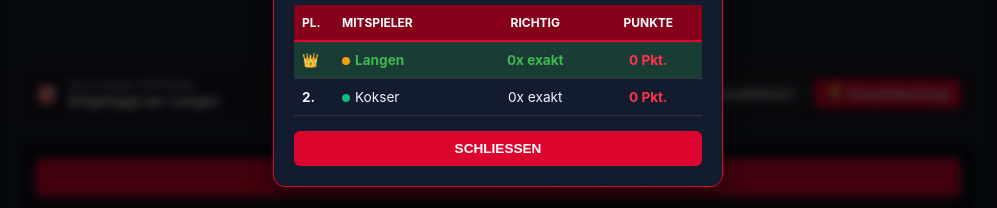
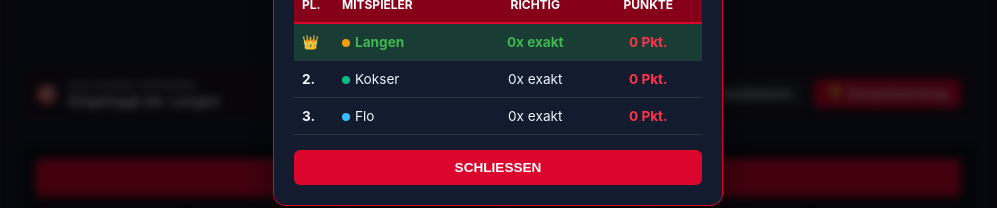
Before and after one commit to Zechenhauer/Mia-san-mia, a plain HTML site: page index.html in a window 1280 px wide. Both pictures are taken after a click on the button "🏆 Gesamtwertung". Shown: the part 359-567 px from the top of the page, without its empty margins (142-1139 px from the left). Drawn offline with nearby package versions, Linux system fonts and the light colour scheme; no server answers.

Commit message:
Update index.html

```diff
--- a/index.html
+++ b/index.html
@@ -43,7 +43,6 @@
             box-shadow: 0 4px 20px rgba(220, 5, 45, 0.15);
         }
 
-        /* Banner Wrapper: Zentriert das Banner in der Kachel */
         .banner-wrapper {
             width: 100%;
             display: flex;
@@ -54,7 +53,6 @@
             overflow: hidden;
         }
 
-        /* Banner Styling: Roter Rahmen schmiegt sich exakt um das Bild */
         .app-banner {
             width: auto;
             max-width: 100%;
@@ -67,7 +65,6 @@
             display: block;
         }
 
-        /* Optimierung für Handys */
         @media (max-width: 600px) {
             .app-banner {
                 max-height: 140px;
@@ -134,7 +131,6 @@
             font-weight: 600;
         }
 
-        /* Tippspiel Header Leiste */
         .tippspiel-bar {
             background: #1b1622;
             border: 1px solid var(--border-color);
@@ -274,7 +270,6 @@
             text-transform: uppercase;
         }
 
-        /* Spielerfoto in der Torschützenliste */
         .scorer-row-content {
             display: flex;
             align-items: center;
@@ -290,7 +285,6 @@
             flex-shrink: 0;
         }
 
-        /* Vereinslogo in Tabellen & Spielplan */
         .team-cell-content {
             display: flex;
             align-items: center;
@@ -303,7 +297,6 @@
             flex-shrink: 0;
         }
 
-        /* Tipp-Badges unter Partien */
         .tips-container {
             display: flex;
             flex-wrap: wrap;
@@ -320,7 +313,6 @@
             gap: 3px;
         }
 
-        /* Modal */
         .modal-overlay {
             position: fixed;
             inset: 0;
@@ -433,7 +425,6 @@
 <body>
 
 <div class="container">
-    <!-- Banner mit passgenauem Rahmen und App-Hintergrund drumherum -->
     <div class="banner-wrapper">
         <img src="https://lhusylpjnujlqomougmg.supabase.co/storage/v1/object/public/Bilder/banner_Bayern.png" alt="FC Bayern Banner" class="app-banner">
     </div>
@@ -459,9 +450,10 @@
             </div>
         </div>
         <div style="display: flex; gap: 8px; align-items: center; flex-wrap: wrap;">
-            <select id="tipperSelect" class="form-control" style="width: 130px; font-weight: bold;" onchange="changeTipper(this.value)">
+            <select id="tipperSelect" class="form-control" style="width: 145px; font-weight: bold;" onchange="changeTipper(this.value)">
                 <option value="Langen">Langen (Gold)</option>
                 <option value="Kokser">Kokser (Grün)</option>
+                <option value="Flo">Flo (Blau)</option>
             </select>
             <button class="matchday-btn" onclick="openPasswordModal()" style="font-size: 0.75rem;">🔑 Passwort ändern</button>
             <button class="matchday-btn" onclick="loadFromCloud(true)" style="background: #21262d; border-color: var(--border-color);" title="Daten sofort neu laden">🔄 Aktualisieren</button>
@@ -655,7 +647,8 @@
 
     const playerConfigs = {
         'Langen': { color: '#f59e0b', bg: 'rgba(245, 158, 11, 0.2)', border: '#f59e0b' },
-        'Kokser': { color: '#10b981', bg: 'rgba(16, 185, 129, 0.2)', border: '#10b981' }
+        'Kokser': { color: '#10b981', bg: 'rgba(16, 185, 129, 0.2)', border: '#10b981' },
+        'Flo': { color: '#38bdf8', bg: 'rgba(56, 189, 248, 0.2)', border: '#38bdf8' }
     };
 
     let playerPasswords = {};
@@ -1351,7 +1344,7 @@
 
     function openLeaderboardModal() {
         let scores = {};
-        ['Langen', 'Kokser'].forEach(p => {
+        ['Langen', 'Kokser', 'Flo'].forEach(p => {
             scores[p] = { points: 0, exact: 0 };
         });
 
@@ -1382,9 +1375,11 @@
             let rankIcon = idx === 0 ? '👑' : `${idx + 1}.`;
             if (idx === 0) tr.classList.add('rank-first');
 
+            let cfg = playerConfigs[player] || { color: '#fff' };
+
             tr.innerHTML = `
                 <td><strong>${rankIcon}</strong></td>
-                <td><span style="display:inline-block; width:8px; height:8px; border-radius:50%; background:${playerConfigs[player].color}; margin-right:5px;"></span>${player}</td>
+                <td><span style="display:inline-block; width:8px; height:8px; border-radius:50%; background:${cfg.color}; margin-right:5px;"></span>${player}</td>
                 <td style="text-align: center;">${data.exact}x exakt</td>
                 <td style="text-align: center; font-weight: bold; color: var(--bayern-bright-red);">${data.points} Pkt.</td>
             `;
```
